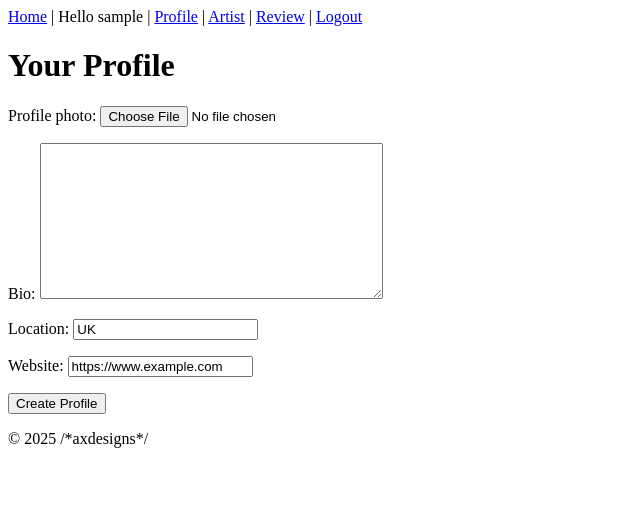
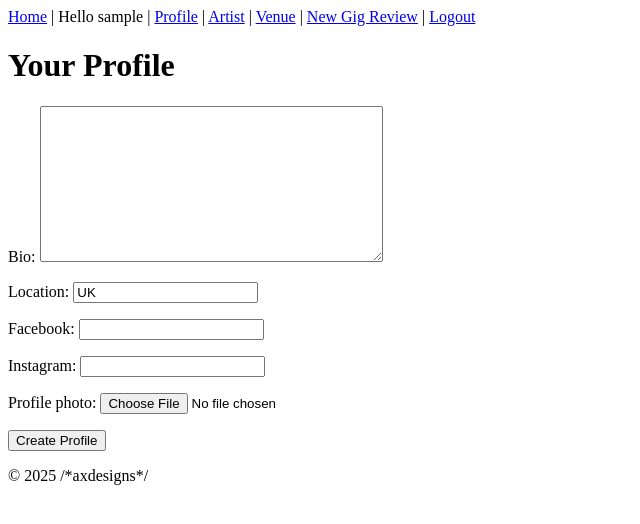
Before and after one commit to AxdeKlerk/Praise-The-Loud, a Django app: page /profile/ in a window 1280 px wide. Shown: the top 524 px of the page, without its empty margins (0-640 px from the left). Run offline with Django 4.2, Linux system fonts and the light colour scheme; the visitor is signed in with stand-in values (Sample User, id 1).

Commit message:
Rename review.html to new_review and update in URL pattern, views.py and base.html nav link

```diff
--- a/gig_reviews/forms.py
+++ b/gig_reviews/forms.py
@@ -20,9 +20,4 @@ class GigReviewForm(forms.ModelForm):
 class ProfileForm(forms.ModelForm):
     class Meta:
         model = Profile
-        fields = [
-            'profile_photo',
-            'bio',
-            'location',
-            'website',
-        ]
+        fields = ['bio', 'location', 'facebook', 'instagram', 'profile_photo']
--- a/gig_reviews/models.py
+++ b/gig_reviews/models.py
@@ -57,7 +57,8 @@ class Profile(models.Model):
     bio = models.TextField(max_length=2000, null=False, blank=False)
     profile_photo = models.ImageField(upload_to='profile_photos/')
     location = models.CharField(max_length=100, default='UK')
-    website = models.URLField(max_length=200, default='https://www.example.com')
+    facebook = models.URLField(blank=True)
+    instagram = models.URLField(blank=True)
     slug = models.SlugField(max_length=100, unique=True)
 
     class Meta:
--- a/gig_reviews/templates/gig_reviews/profile.html
+++ b/gig_reviews/templates/gig_reviews/profile.html
@@ -12,28 +12,41 @@
   {% endfor %}
 {% endif %}
 
+<!-- Show form when editing or creating -->
 {% if editing %}
-  <!-- Show form when editing or creating -->
   <form method="post" enctype="multipart/form-data">
     {% csrf_token %}
     {{ form.as_p }}
     <button type="submit">{% if profile_exists %}Update{% else %}Create{% endif %} Profile</button>
   </form>
+
+<!-- Show profile details when NOT editing -->
 {% elif profile_exists %}
-  <!-- Show profile details when NOT editing -->
-  <hr>
+    {% if profile.profile_photo %}
+      <p><img src="{{ profile.profile_photo.url }}" alt="Profile Photo" width="200"></p>
+    {% else %}
+      <p>No profile photo uploaded.</p>
+    {% endif %}
   <p><strong>Username:</strong> {{ profile.user.username }}</p>
   <p><strong>Bio:</strong> {{ profile.bio }}</p>
   <p><strong>Location:</strong> {{ profile.location }}</p>
-  <p><strong>Website:</strong> <a href="{{ profile.website }}">{{ profile.website }}</a></p>
+  <p><strong>Facebook:</strong>
+  {% if profile.facebook %}
+    <a href="{{ profile.facebook }}" target="_blank">{{ profile.facebook }}</a>
+  {% else %}
+    Not provided.
+  {% endif %}
+  </p>
 
-  {% if profile.profile_photo %}
-    <p><img src="{{ profile.profile_photo.url }}" alt="Profile Photo" width="200"></p>
-  {% else %}
-    <p>No profile photo uploaded.</p>
-  {% endif %}
+  <p><strong>Instagram:</strong>
+    {% if profile.instagram %}
+      <a href="{{ profile.instagram }}" target="_blank">{{ profile.instagram }}</a>
+    {% else %}
+      Not provided.
+    {% endif %}
+  </p>
 
-  <!-- Buttons -->
+<!-- Buttons -->
   <a href="?edit=true"><button type="button">Update Profile</button></a>
 
   <form method="post" action="{% url 'delete_profile' %}" style="display:inline;" onsubmit="return confirmDelete();">
--- a/gig_reviews/urls.py
+++ b/gig_reviews/urls.py
@@ -9,7 +9,7 @@ urlpatterns = [
    path('artist/', artist, name='artist'), # add '<slug:slug>/' to the path if you want to pass a slug
    path('venue/', venue, name='venue'), # add '<slug:slug>/' to the path if you want to pass a slug
    path('profile/', profile, name='profile'), # add '<slug:slug>/' to the path if you want to pass a slug
-   path('review/', review, name='review'), # add '<slug:slug>/' to the path if you want to pass a slug
+   path('new_review/', review, name='new-review'), # add '<slug:slug>/' to the path if you want to pass a slug
    path('fan/', include('django.contrib.auth.urls')), # Built-in login/logout views at /fan/
    path('fan/signup/', signup, name='signup'),  # Route for user signup
    path('fan/logout/', logout, name='logout'), # Route for user logout
--- a/gig_reviews/views.py
+++ b/gig_reviews/views.py
@@ -26,7 +26,7 @@ def review(request):
             return redirect('home')
     else:
         form = GigReviewForm()
-    return render(request, 'gig_reviews/review.html', {'form': form})
+    return render(request, 'gig_reviews/new_review.html', {'form': form})
 
 
 def artist(request): #, slug):
--- a/templates/base.html
+++ b/templates/base.html
@@ -15,7 +15,8 @@
     Hello {{ user.username }} |
     <a href="{% url 'profile' %}">Profile</a> |
     <a href="{% url 'artist' %}">Artist</a> |
-    <a href="{% url 'review' %}">Review</a> |
+    <a href="{% url 'venue' %}">Venue</a> |
+    <a href="{% url 'review' %}">New Gig Review</a> |
     <a href="{% url 'logout' %}">Logout</a>
   {% else %}
     <a href="{% url 'login' %}">Login</a> |
@@ -31,6 +32,7 @@
 
 <footer>
     <p>&copy; 2025 /*axdesigns*/</p>
+</footer>
 
 <script src="{% static '/js/script.js' %}"></script>
 
```
Also changed, not shown: gig_reviews/migrations/0005_remove_profile_website_profile_facebook_and_more.py (added), gig_reviews/templates/gig_reviews/new_review.html (renamed from gig_reviews/templates/gig_reviews/review.html).
